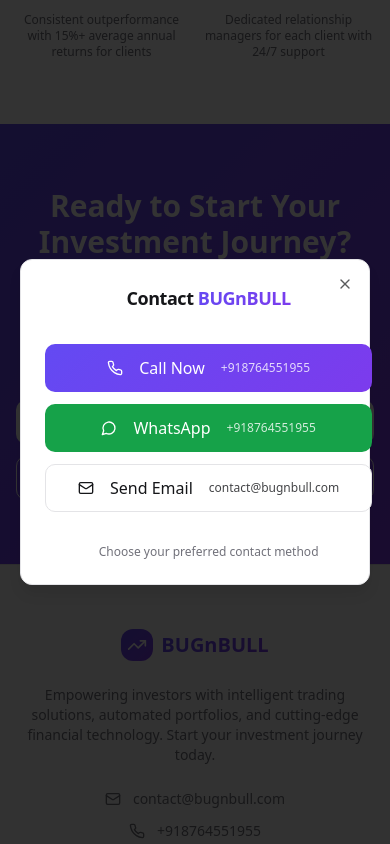
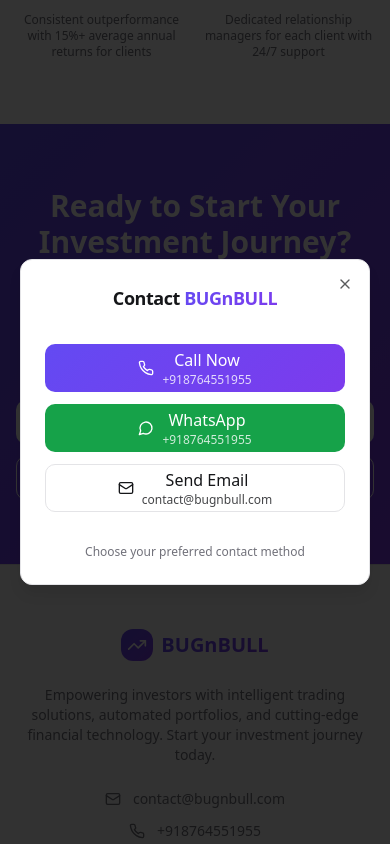
Before and after one commit to babu786/bugnbull-stock-advisor, a React (Vite) app: page /services in a window 390 px wide. Both pictures are taken after a click on the button "Schedule Call". Shown: the part 4251-5095 px from the top of the page. Built offline with nearby package versions, Linux system fonts and the light colour scheme.

Commit message:
Fix button alignment on mobile

```diff
--- a/src/components/ContactPopup.tsx
+++ b/src/components/ContactPopup.tsx
@@ -40,33 +40,39 @@ const ContactPopup = ({ children }: ContactPopupProps) => {
         <div className="space-y-3 sm:space-y-4 py-4">
           <Button
             onClick={handlePhoneCall}
-            className="w-full h-12 sm:h-14 bg-gradient-primary hover:opacity-90 text-base sm:text-lg"
+            className="w-full h-12 sm:h-14 bg-gradient-primary hover:opacity-90 text-base sm:text-lg flex items-center justify-center gap-2"
             size="lg"
           >
-            <Phone className="w-4 h-4 sm:w-5 sm:h-5 mr-2 sm:mr-3" />
-            Call Now
-            <span className="ml-2 text-xs sm:text-sm opacity-80">{phoneNumber}</span>
+            <Phone className="w-4 h-4 sm:w-5 sm:h-5 flex-shrink-0" />
+            <div className="flex flex-col items-center min-w-0">
+              <span className="font-medium">Call Now</span>
+              <span className="text-xs opacity-80 truncate">{phoneNumber}</span>
+            </div>
           </Button>
 
           <Button
             onClick={handleWhatsApp}
-            className="w-full h-12 sm:h-14 bg-success text-success-foreground hover:bg-success/90 text-base sm:text-lg"
+            className="w-full h-12 sm:h-14 bg-success text-success-foreground hover:bg-success/90 text-base sm:text-lg flex items-center justify-center gap-2"
             size="lg"
           >
-            <MessageCircle className="w-4 h-4 sm:w-5 sm:h-5 mr-2 sm:mr-3" />
-            WhatsApp
-            <span className="ml-2 text-xs sm:text-sm opacity-80">{whatsappNumber}</span>
+            <MessageCircle className="w-4 h-4 sm:w-5 sm:h-5 flex-shrink-0" />
+            <div className="flex flex-col items-center min-w-0">
+              <span className="font-medium">WhatsApp</span>
+              <span className="text-xs opacity-80 truncate">{whatsappNumber}</span>
+            </div>
           </Button>
 
           <Button
             onClick={handleEmail}
             variant="outline"
-            className="w-full h-12 sm:h-14 text-base sm:text-lg"
+            className="w-full h-12 sm:h-14 text-base sm:text-lg flex items-center justify-center gap-2"
             size="lg"
           >
-            <Mail className="w-4 h-4 sm:w-5 sm:h-5 mr-2 sm:mr-3" />
-            Send Email
-            <span className="ml-2 text-xs sm:text-sm opacity-80">{email}</span>
+            <Mail className="w-4 h-4 sm:w-5 sm:h-5 flex-shrink-0" />
+            <div className="flex flex-col items-center min-w-0">
+              <span className="font-medium">Send Email</span>
+              <span className="text-xs opacity-80 truncate">{email}</span>
+            </div>
           </Button>
         </div>
 
```
